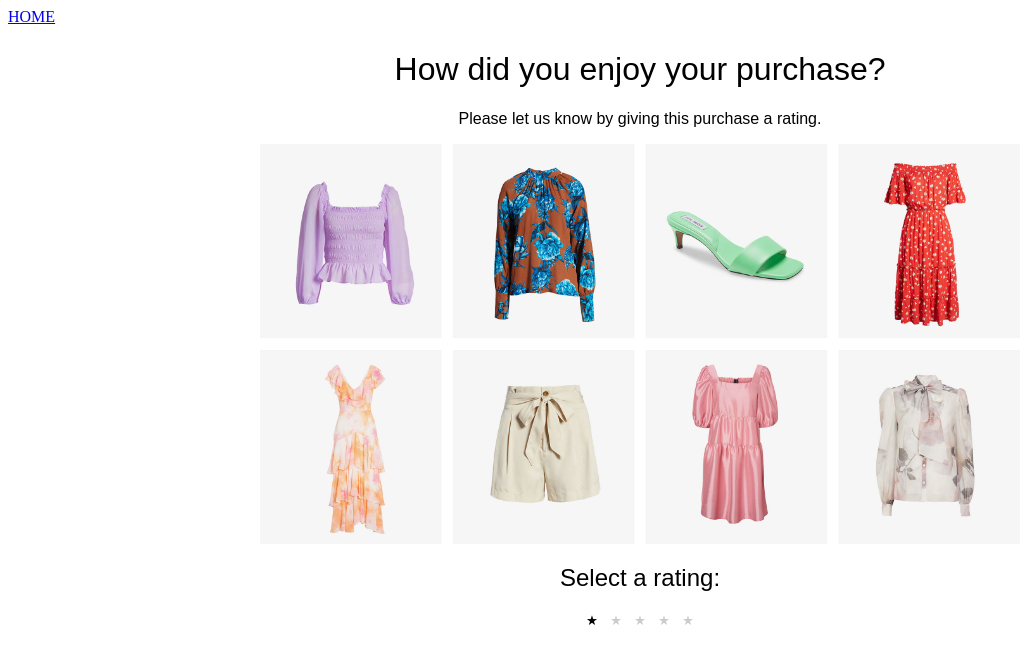
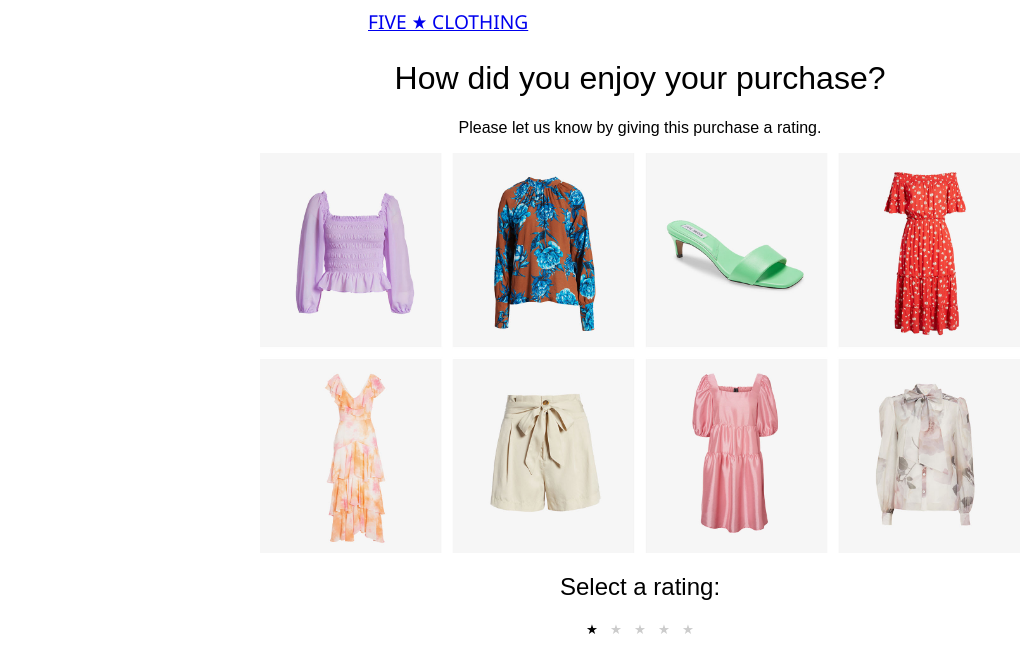
Before and after one commit to IfeAkiWad/FiveStarRatingSystem, a React (Create React App) app: page / in a window 1280 px wide. Shown: the top 672 px of the page, without its empty margins (0-1030 px from the left). Built offline with nearby package versions, Linux system fonts and the light colour scheme; the HTML template or start-up script is replaced by a standard one.

Commit message:
refactor to sstyle navigation link

```diff
--- a/src/NavBar.js
+++ b/src/NavBar.js
@@ -6,7 +6,7 @@ const NavBar = () => {
         <nav className="nav">
             {/* <button class="dropbtn">Menu</button> */}
             <div>
-                <Link id="link" to='/'> HOME</Link>
+                <Link id="five-star-link" to='/five-star-clothing'>FIVE &#9733; CLOTHING</Link>
                 {/* <Link id="link" to="/vacation"> VACATION</Link>
                 <Link id="link" to="/clickers"> CLICKERS</Link>
                 <Link id="link" to="/age-calculator"> AGE CALCULATOR</Link>
```
